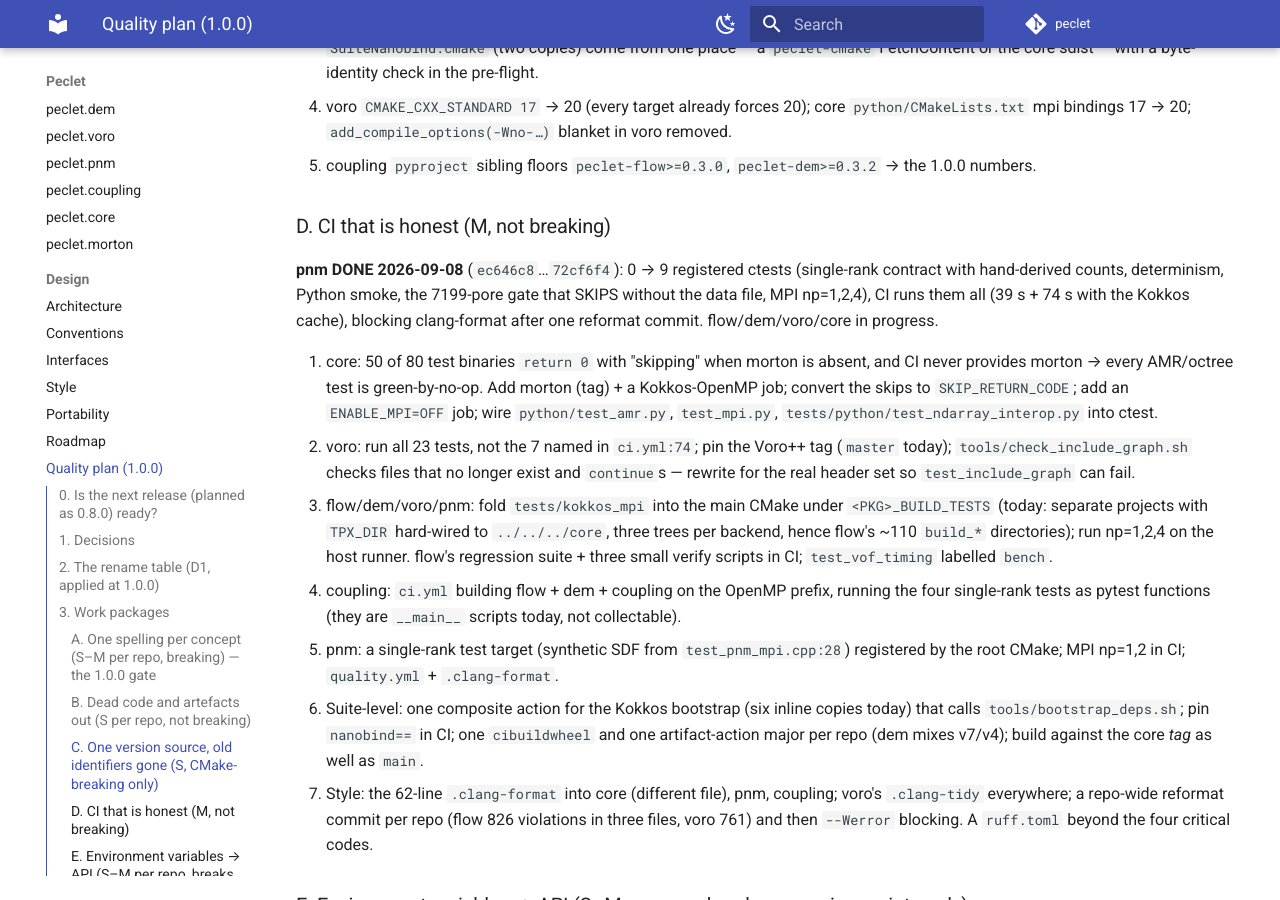
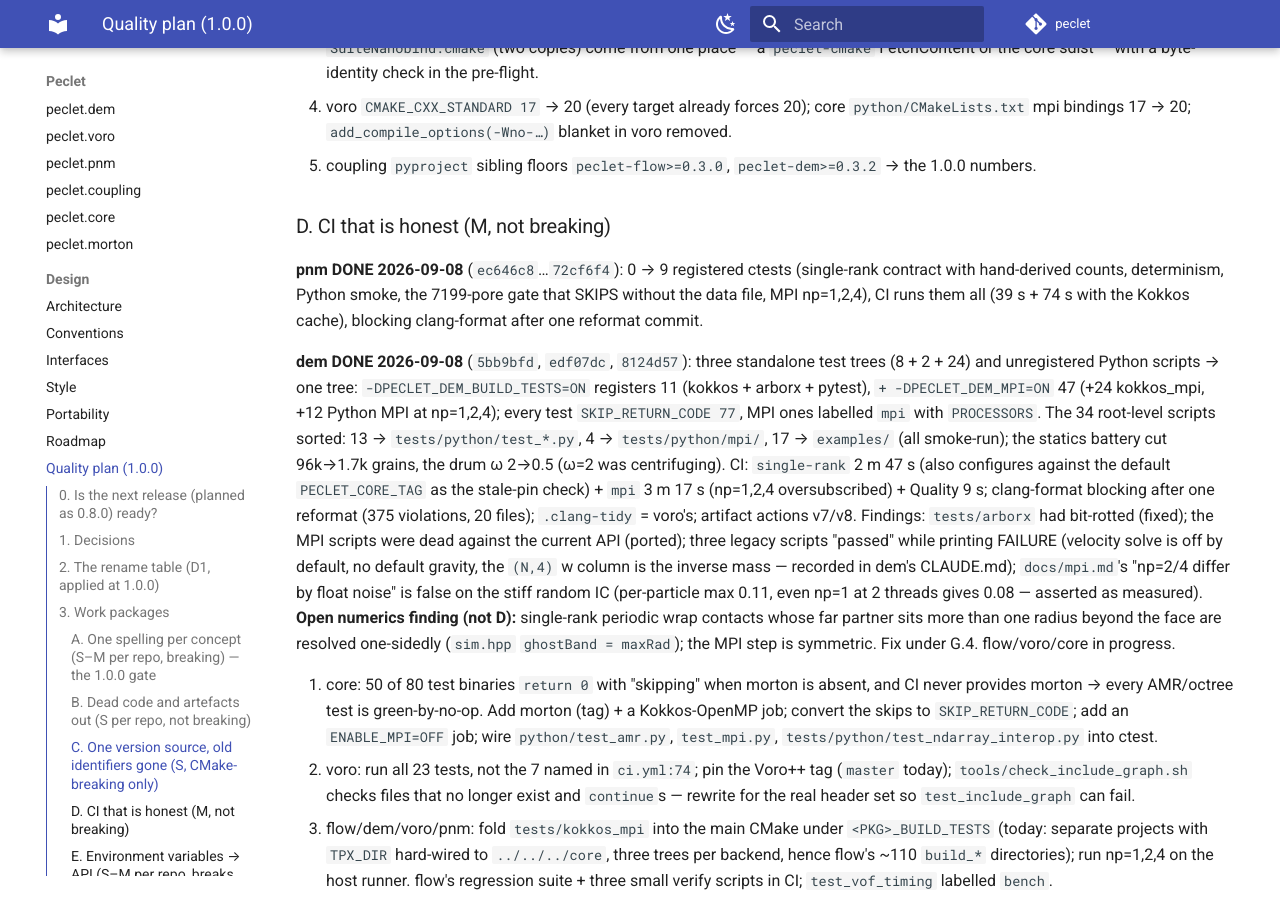
Before and after one commit to computational-chemical-engineering/peclet, an MkDocs documentation site: the page built from docs/QUALITY_PLAN.md, in a window 1280 px wide and 900 px high, scrolled down 4957 px. Built offline with MkDocs 1.6.1 and Material for MkDocs 9.7.7, drawn with Linux system fonts in a browser that asks for light colours; comment, search, counter and statistics services are not loaded; some of the changed text lies outside the part shown.

Commit message:
docs: QUALITY_PLAN — dem package D done
Co-Authored-By: Claude Fable 5.1 <noreply@anthropic.com>
Claude-Session: https://claude.ai/code/session_01Wqm2gbrbGKeKH8YVUHoTch

```diff
--- a/docs/QUALITY_PLAN.md
+++ b/docs/QUALITY_PLAN.md
@@ -163,7 +163,24 @@ pnm/dem/voro/coupling `PecletDeps.cmake` are byte-identical and flow's differs o
 **pnm DONE 2026-09-08** (`ec646c8`…`72cf6f4`): 0 → 9 registered ctests (single-rank contract with
 hand-derived counts, determinism, Python smoke, the 7199-pore gate that SKIPS without the data file,
 MPI np=1,2,4), CI runs them all (39 s + 74 s with the Kokkos cache), blocking clang-format after one
-reformat commit. flow/dem/voro/core in progress.
+reformat commit.
+
+**dem DONE 2026-09-08** (`5bb9bfd`, `edf07dc`, `8124d57`): three standalone test trees (8 + 2 + 24)
+and unregistered Python scripts → one tree: `-DPECLET_DEM_BUILD_TESTS=ON` registers 11 (kokkos +
+arborx + pytest), `+ -DPECLET_DEM_MPI=ON` 47 (+24 kokkos_mpi, +12 Python MPI at np=1,2,4); every test
+`SKIP_RETURN_CODE 77`, MPI ones labelled `mpi` with `PROCESSORS`. The 34 root-level scripts sorted:
+13 → `tests/python/test_*.py`, 4 → `tests/python/mpi/`, 17 → `examples/` (all smoke-run); the statics
+battery cut 96k→1.7k grains, the drum ω 2→0.5 (ω=2 was centrifuging). CI: `single-rank` 2 m 47 s
+(also configures against the default `PECLET_CORE_TAG` as the stale-pin check) + `mpi` 3 m 17 s
+(np=1,2,4 oversubscribed) + Quality 9 s; clang-format blocking after one reformat (375 violations,
+20 files); `.clang-tidy` = voro's; artifact actions v7/v8. Findings: `tests/arborx` had bit-rotted
+(fixed); the MPI scripts were dead against the current API (ported); three legacy scripts "passed"
+while printing FAILURE (velocity solve is off by default, no default gravity, the `(N,4)` w column is
+the inverse mass — recorded in dem's CLAUDE.md); `docs/mpi.md`'s "np=2/4 differ by float noise" is
+false on the stiff random IC (per-particle max 0.11, even np=1 at 2 threads gives 0.08 — asserted as
+measured). **Open numerics finding (not D):** single-rank periodic wrap contacts whose far partner
+sits more than one radius beyond the face are resolved one-sidedly (`sim.hpp` `ghostBand = maxRad`);
+the MPI step is symmetric. Fix under G.4. flow/voro/core in progress.
 
 1. core: 50 of 80 test binaries `return 0` with "skipping" when morton is absent, and CI never
    provides morton → every AMR/octree test is green-by-no-op. Add morton (tag) + a Kokkos-OpenMP
@@ -317,3 +334,7 @@ stops returning energy through `maxVolErr`.
   "preconditioner produced non-finite z" on it (flow-side, check under D/G.6); voro's GitHub repo has
   a PR-required branch rule that direct pushes bypass; the `pre-legacy-removal` tag keeps morton's
   history reachable.
+- **2026-09-08, package D** — pnm `ec646c8`…`72cf6f4` (0→9 ctests, CI 39 s + 74 s) and G.3
+  `5ad3898`/`0e0c2cd` (one kernel set, 2873→2458 lines, 54-file output byte-identical, 9/9 host +
+  CUDA); dem `5bb9bfd`…`8124d57` (47 ctests in one tree, scripts sorted, CI 2 m 47 s + 3 m 17 s).
+  Details under §3.D / §3.G.3.
```
